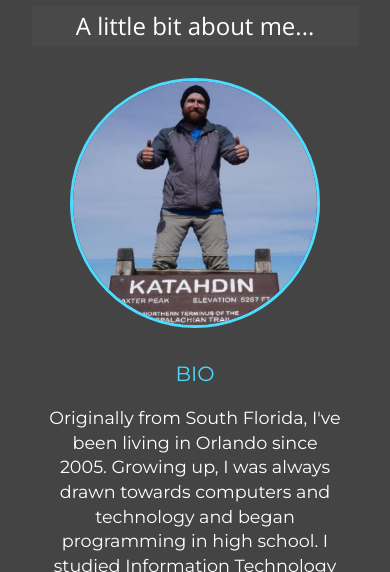
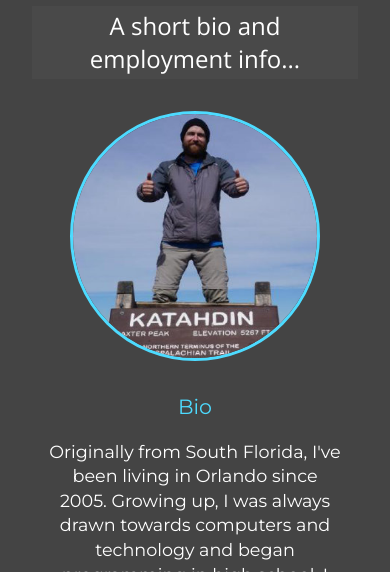
Before and after one commit to thomasmartin86/myportfolio, a website: page dist/about.html in a window 390 px wide. Shown: the part 272-844 px from the top of the page. Drawn offline with nearby package versions, Linux system fonts and the light colour scheme.

Commit message:
editing mobile.

```diff
--- a/dist/about.html
+++ b/dist/about.html
@@ -51,11 +51,11 @@
     <!-- main section-->
     <main id="about">
         <h1 class="lg-heading">About <span class="text-secondary hvr-wobble-top">Me</span></h1>
-        <h2 class="sm-heading">A little bit about me...</h2>
+        <h2 class="sm-heading">A short bio and employment info...</h2>
         <div class="about-info">
             <img src="img/katahdin.jpg" alt="Thomas Martin" class="bio-image" alt="profile picture">
             <div class="bio">
-                <h3 class="text-secondary">BIO</h3>
+                <h3 class="text-secondary">Bio</h3>
                 <p>Originally from South Florida, I've been living in Orlando since 2005.
                     Growing up, I was always
                     drawn towards computers and technology and began programming in high school. I studied Information
@@ -65,8 +65,8 @@
                     technologies and am consistently looking for ways to improve my skillset. When I'm not working or
                     coding
                     you'll find me spending time with my family and exploring the outdoors.</p>
+                <h3 class="text-secondary mt-4">Employment Infomation</h3>
             </div>
-
             <div class="job job-1 hvr-grow-shadow">
                 <h3>Infinite Content</h3>
                 <h5>CTO / Developer</h5>
```
Also changed, not shown: dist/contact.html (+1 -1 lines), dist/work.html (+1 -3 lines).
